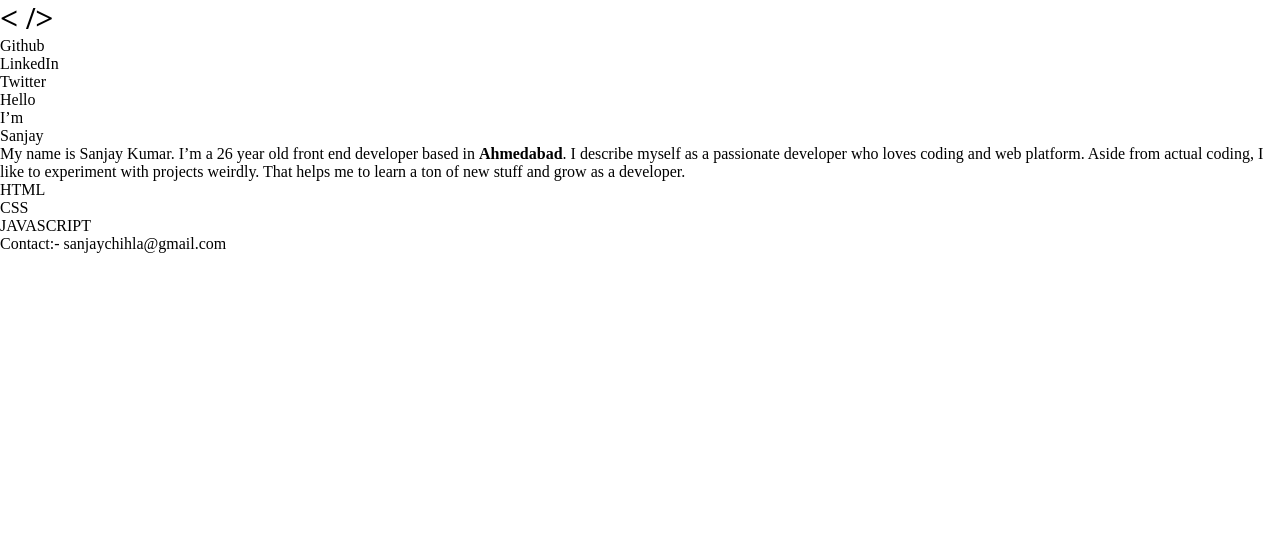
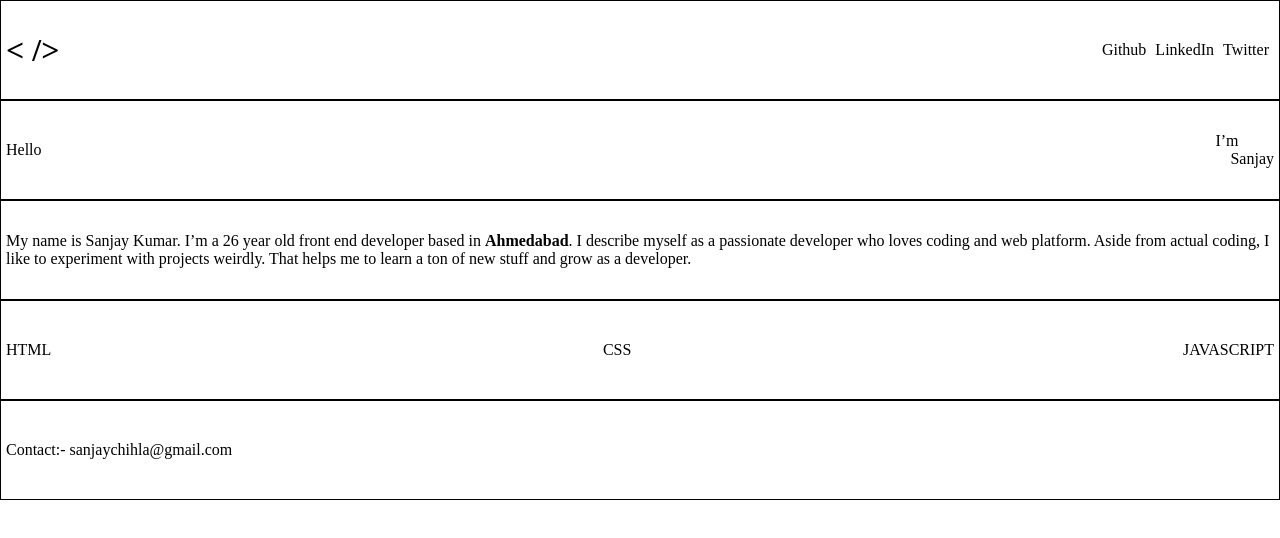
Before and after one commit to isanjaykumar/isanjaykumar.github.io, a plain HTML site: page index.html in a window 1280 px wide. Drawn offline with Linux system fonts and the light colour scheme.

Commit message:
ready html skeleton

```diff
--- a/index.html
+++ b/index.html
@@ -21,7 +21,10 @@
 
       <div class="header-container">
         <div class="hello"><span>Hello</span></div>
-        <div class="name"><span>I&rsquo;m<br/>Sanjay</span></div>
+        <div class="name">
+          <div class="i">I&rsquo;m</div>
+          <div class="sanjay">Sanjay</div>
+        </div>
       </div>
 
       <div class="about-container">
@@ -33,14 +36,14 @@
       </div>
 
       <div class="skills-container">
-        <ul>
+        <ul class="skills">
           <li>HTML</li>
           <li>CSS</li>
           <li>JAVASCRIPT</li>
         </ul>
       </div>
 
-      <div class="container contact">
+      <div class="contact-container">
         <span>Contact:- sanjaychihla@gmail.com</span>
       </div>
 
--- a/styles.css
+++ b/styles.css
@@ -6,6 +6,73 @@
 }
 
 
-.mneu-container {
+.menu-container {
+  border: 1px solid;
+  height: 100px;
+  width: 100%;
+  display: flex;
+  justify-content: space-between;
+  align-items: center;
+  padding: 5px;
+}
 
+
+.social>li {
+  display: inline;
+  margin-right: 5px;
 }
+
+.header-container {
+  border: 1px solid;
+  height: 100px;
+  width: 100%;
+  display: flex;
+  justify-content: space-between;
+  align-items: center;
+  padding: 5px;
+}
+
+.i {
+  position: relative;
+  right: 15px;
+}
+
+.about-container {
+  border: 1px solid;
+  height: 100px;
+  width: 100%;
+  display: flex;
+  justify-content: space-between;
+  align-items: center;
+  padding: 5px;
+}
+
+.skills-container {
+  border: 1px solid;
+  height: 100px;
+  width: 100%;
+  display: flex;
+  justify-content: space-between;
+  align-items: center;
+  padding: 5px;
+}
+
+.skills>li {
+  display: inline;
+}
+
+.skills {
+  width: 100%;
+  display: flex;
+  justify-content: space-between;
+}
+
+.contact-container {
+  border: 1px solid;
+  height: 100px;
+  width: 100%;
+  display: flex;
+  justify-content: space-between;
+  align-items: center;
+  padding: 5px;
+}
```
